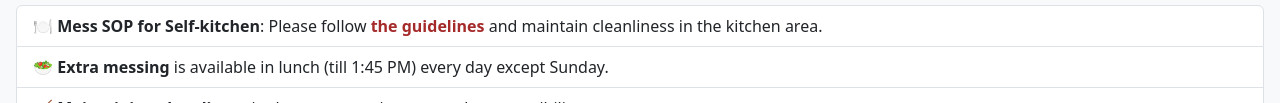
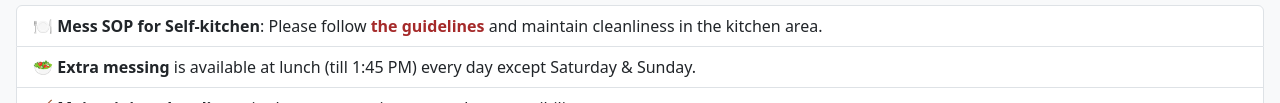
Before and after one commit to proadhikary/udaimenu, a plain HTML site: page index.html in a window 1280 px wide. Shown: the part 697-800 px from the top of the page. Drawn offline with nearby package versions, Linux system fonts and the light colour scheme.

Commit message:
Update index.html

```diff
--- a/index.html
+++ b/index.html
@@ -68,8 +68,8 @@
             <li class="list-group-item">🍽 <b>Mess SOP for Self-kitchen</b>: Please follow <a
                     style="text-decoration: none; color: brown; font-weight: bold;" href="assets/sop.jpeg">the guidelines</a> and maintain
                 cleanliness in the kitchen area.</li>
-            <li class="list-group-item">🥗 <b>Extra messing</b> is available in lunch (till 1:45 PM) every day except
-                Sunday.</li>
+            <li class="list-group-item">🥗 <b>Extra messing</b> is available at lunch (till 1:45 PM) every day except
+                Saturday & Sunday.</li>
             <li class="list-group-item">🧹 <b>Maintaining cleanliness</b> in the mess area is everyone's responsibility.
             </li>
             <li class="list-group-item">🔔 <b>Special Dietary Needs?</b> Inform the mess office in advance. We strive to
```
